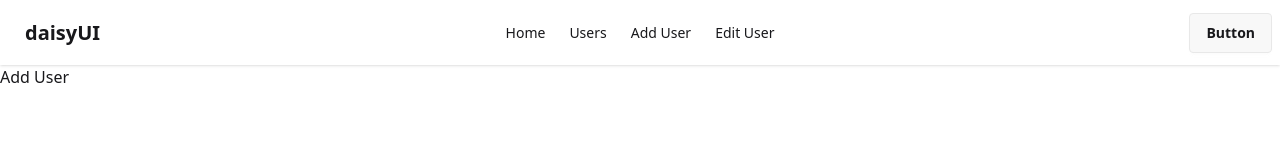
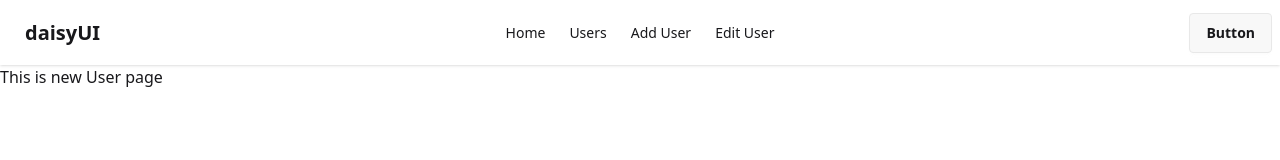
Before and after one commit to rubaiiyat/01-Redux, a React (Vite) app in the folder 08-Caching-in-RTK-Query/: page /add-user in a window 1280 px wide. Shown: the top 160 px of the page. Built offline with nearby package versions, Linux system fonts and the light colour scheme; data requests are answered from the project's data file.

Commit message:
create addNewUser page

```diff
--- /dev/null
+++ b/08-Caching-in-RTK-Query/src/Components/Pages/AddNewUser.jsx
@@ -0,0 +1,11 @@
+import React from "react";
+
+const AddNewUser = () => {
+  return (
+    <div>
+      <h1>This is new User page</h1>
+    </div>
+  );
+};
+
+export default AddNewUser;
--- a/08-Caching-in-RTK-Query/src/main.jsx
+++ b/08-Caching-in-RTK-Query/src/main.jsx
@@ -5,6 +5,7 @@ import { BrowserRouter, Route, Routes } from "react-router";
 import { Provider } from "react-redux";
 import { Store } from "./Redux/Store.js";
 import Home from "./Components/Pages/Home.jsx";
+import AddNewUser from "./Components/Pages/AddNewUser.jsx";
 
 createRoot(document.getElementById("root")).render(
   <Provider store={Store}>
@@ -13,7 +14,7 @@ createRoot(document.getElementById("root")).render(
         <Route element={<App></App>}>
           <Route path="/" element={<Home></Home>}></Route>
           <Route path="/users" element={<Home></Home>}></Route>
-          <Route path="/add-user" element={<div>Add User</div>}></Route>
+          <Route path="/add-user" element={<AddNewUser></AddNewUser>}></Route>
           <Route path="/edit-user" element={<div>Edit User</div>}></Route>
         </Route>
       </Routes>
```
